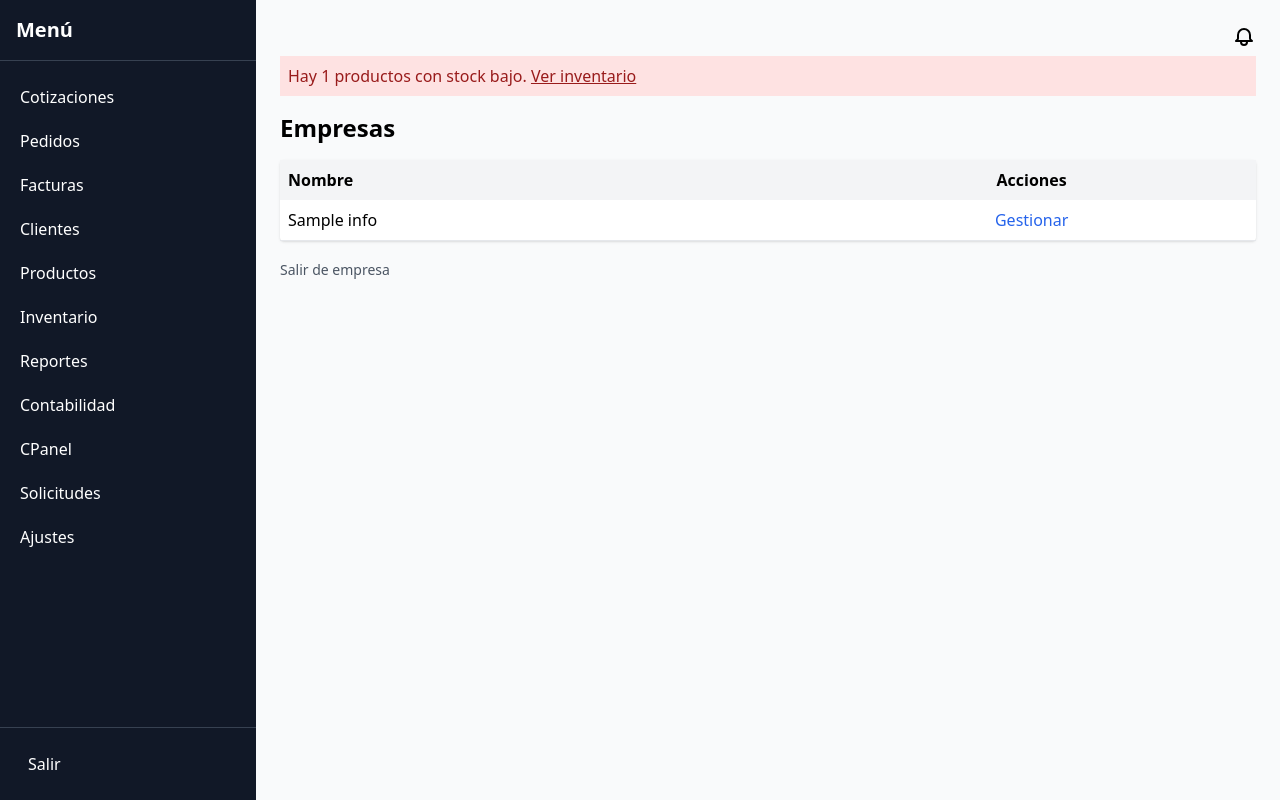
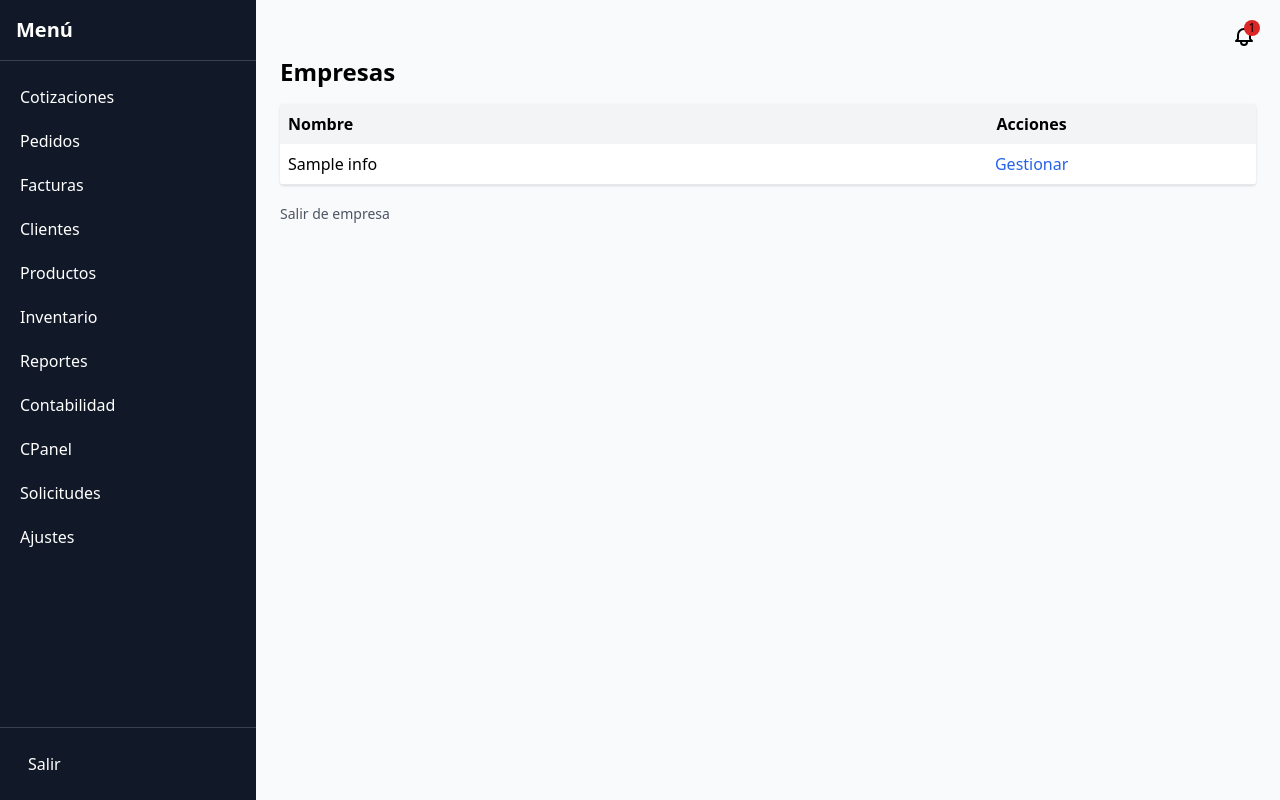
Before and after one commit to Buzzvitalize/Application-Tada, a Flask app: page /admin/companies in a window 1280 px wide. Run offline with Flask 3, Linux system fonts and the light colour scheme; the visitor is signed in with stand-in values (Sample User, id 1); data comes from the database, SQL or seed files in the repository; tables that the repository leaves empty hold one stand-in row (values such as "Sample post"); some libraries are stand-ins or nearby versions.

Commit message:
refactor: route notifications and log exports

```diff
--- a/app.py
+++ b/app.py
@@ -292,6 +292,12 @@ def current_company_id():
     return session.get('company_id')
 
 
+def notify(message):
+    if current_company_id():
+        db.session.add(Notification(company_id=current_company_id(), message=message))
+        db.session.commit()
+
+
 def company_query(model):
     cid = current_company_id()
     if session.get('role') == 'admin' and cid is None:
@@ -453,7 +459,6 @@ def load_company():
 
 @app.context_processor
 def inject_company():
-    low_stock = []
     notif_count = 0
     try:
         if 'user_id' in session and current_company_id():
@@ -463,7 +468,7 @@ def inject_company():
                 .all()
             )
             for ps in low_stock:
-                msg = f"Stock bajo: {ps.product.name} en {ps.warehouse.name}"
+                msg = f"Stock bajo: {ps.product.name}"
                 if not Notification.query.filter_by(company_id=current_company_id(), message=msg).first():
                     db.session.add(Notification(company_id=current_company_id(), message=msg))
             if low_stock:
@@ -471,7 +476,7 @@ def inject_company():
             notif_count = Notification.query.filter_by(company_id=current_company_id(), is_read=False).count()
     except Exception:
         pass
-    return {'company': getattr(g, 'company', None), 'low_stock_products': low_stock, 'notification_count': notif_count}
+    return {'company': getattr(g, 'company', None), 'notification_count': notif_count}
 
 
 def get_company_info():
@@ -772,6 +777,7 @@ def clients():
         db.session.add(client)
         db.session.commit()
         flash('Cliente agregado')
+        notify('Cliente agregado')
         return redirect(url_for('clients'))
     clients = company_query(Client).all()
     return render_template('clientes.html', clients=clients)
@@ -859,6 +865,7 @@ def products():
         db.session.add(product)
         db.session.commit()
         flash('Producto agregado')
+        notify('Producto agregado')
         return redirect(url_for('products'))
     cat = request.args.get('cat')
     query = company_query(Product)
@@ -1193,6 +1200,7 @@ def new_quotation():
             db.session.add(q_item)
         db.session.commit()
         flash('Cotización guardada')
+        notify('Cotización guardada')
         return redirect(url_for('list_quotations'))
     clients = company_query(Client).options(
         load_only(Client.id, Client.name, Client.identifier)
@@ -1495,6 +1503,7 @@ def quotation_to_order(quotation_id):
             db.session.add(mov)
     db.session.commit()
     flash('Pedido creado')
+    notify('Pedido creado')
     return redirect(url_for('list_orders'))
 
 # Orders
@@ -1562,6 +1571,7 @@ def order_to_invoice(order_id):
     order.status = 'Entregado'
     db.session.commit()
     flash('Factura generada')
+    notify('Factura generada')
     return redirect(url_for('list_invoices'))
 
 @app.route('/pedidos/<int:order_id>/pdf')
@@ -1978,10 +1988,10 @@ def export_reportes():
     tipo = request.args.get('tipo', 'detalle')
     if role == 'contabilidad':
         if formato not in {'csv', 'xlsx'} or tipo != 'resumen':
-            log_export(session.get('username'), formato, tipo, {}, 'fail', 'permiso')
+            log_export(session.get('full_name') or session.get('username'), formato, tipo, {}, 'fail', 'permiso')
             return '', 403
     elif role not in ('admin', 'manager'):
-        log_export(session.get('username'), formato, tipo, {}, 'fail', 'permiso')
+        log_export(session.get('full_name') or session.get('username'), formato, tipo, {}, 'fail', 'permiso')
         return '', 403
 
     fecha_inicio = request.args.get('fecha_inicio')
@@ -1993,7 +2003,7 @@ def export_reportes():
     q = _filtered_invoice_query(start, end, estado, categoria)
     count = q.count()
     filtros = {'fecha_inicio': fecha_inicio, 'fecha_fin': fecha_fin, 'estado': estado, 'categoria': categoria}
-    user = session.get('username')
+    user = session.get('full_name') or session.get('username')
 
     max_rows = current_app.config.get('MAX_EXPORT_ROWS', MAX_EXPORT_ROWS)
     if count > max_rows and request.args.get('async') != '1':
--- a/auth.py
+++ b/auth.py
@@ -15,6 +15,8 @@ def login():
             session['user_id'] = user.id
             session['role'] = user.role
             session['company_id'] = user.company_id
+            session['username'] = user.username
+            session['full_name'] = f"{user.first_name} {user.last_name}".strip()
             return redirect(url_for('index'))
         flash('Credenciales inválidas', 'login')
     return render_template('login.html', form=form, company=None)
--- a/templates/base.html
+++ b/templates/base.html
@@ -65,12 +65,7 @@
             </div>
           {% endif %}
         {% endwith %}
-        {% if low_stock_products %}
-          <div class="mb-4 bg-red-100 text-red-800 p-2">
-            Hay {{ low_stock_products|length }} productos con stock bajo.
-            <a href="{{ url_for('inventory_report') }}" class="underline">Ver inventario</a>
-          </div>
-        {% endif %}
+
         {% block content %}{% endblock %}
       </div>
     </section>
```
Also changed, not shown: tests/test_inventory.py (+5 -4 lines).
